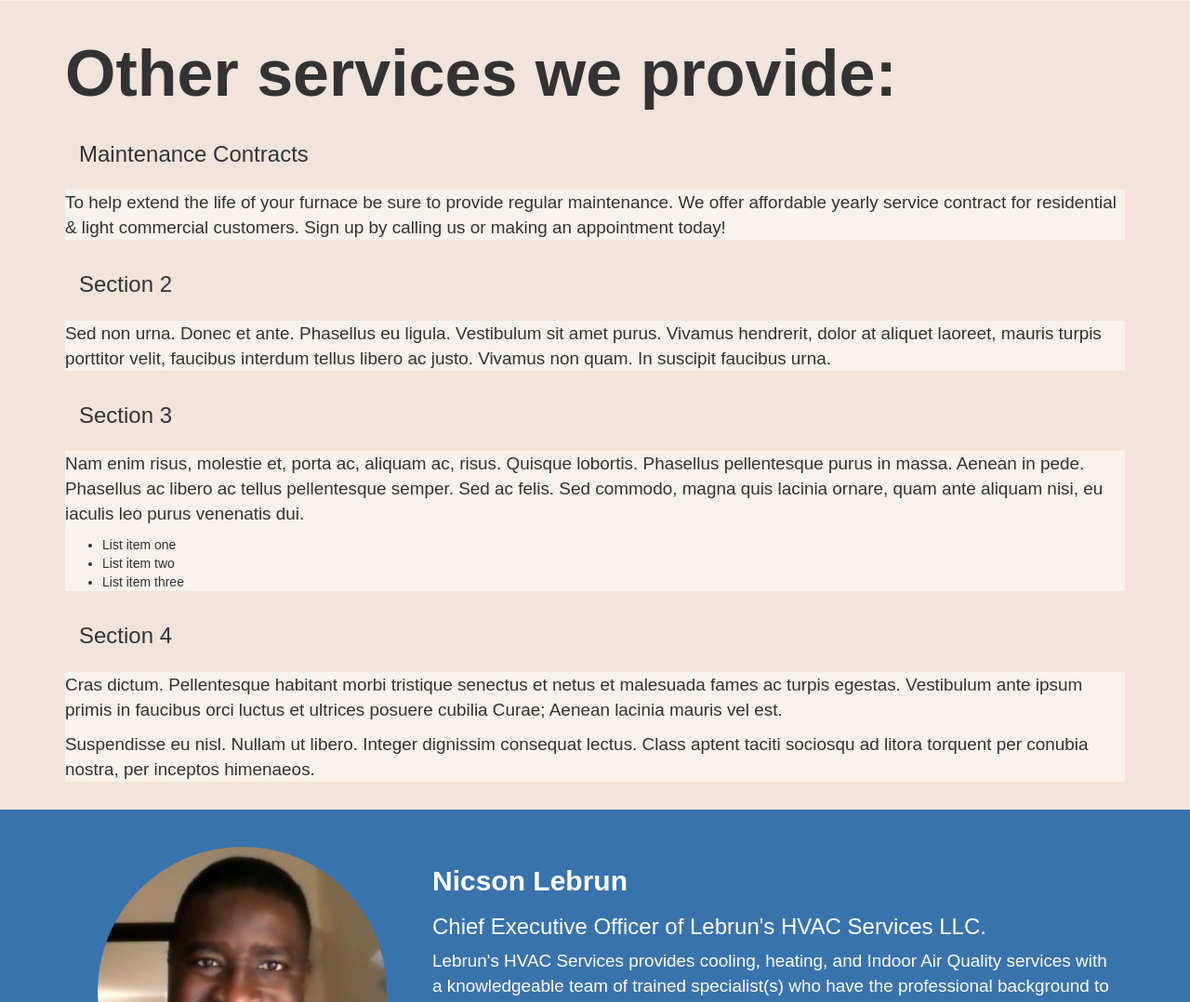
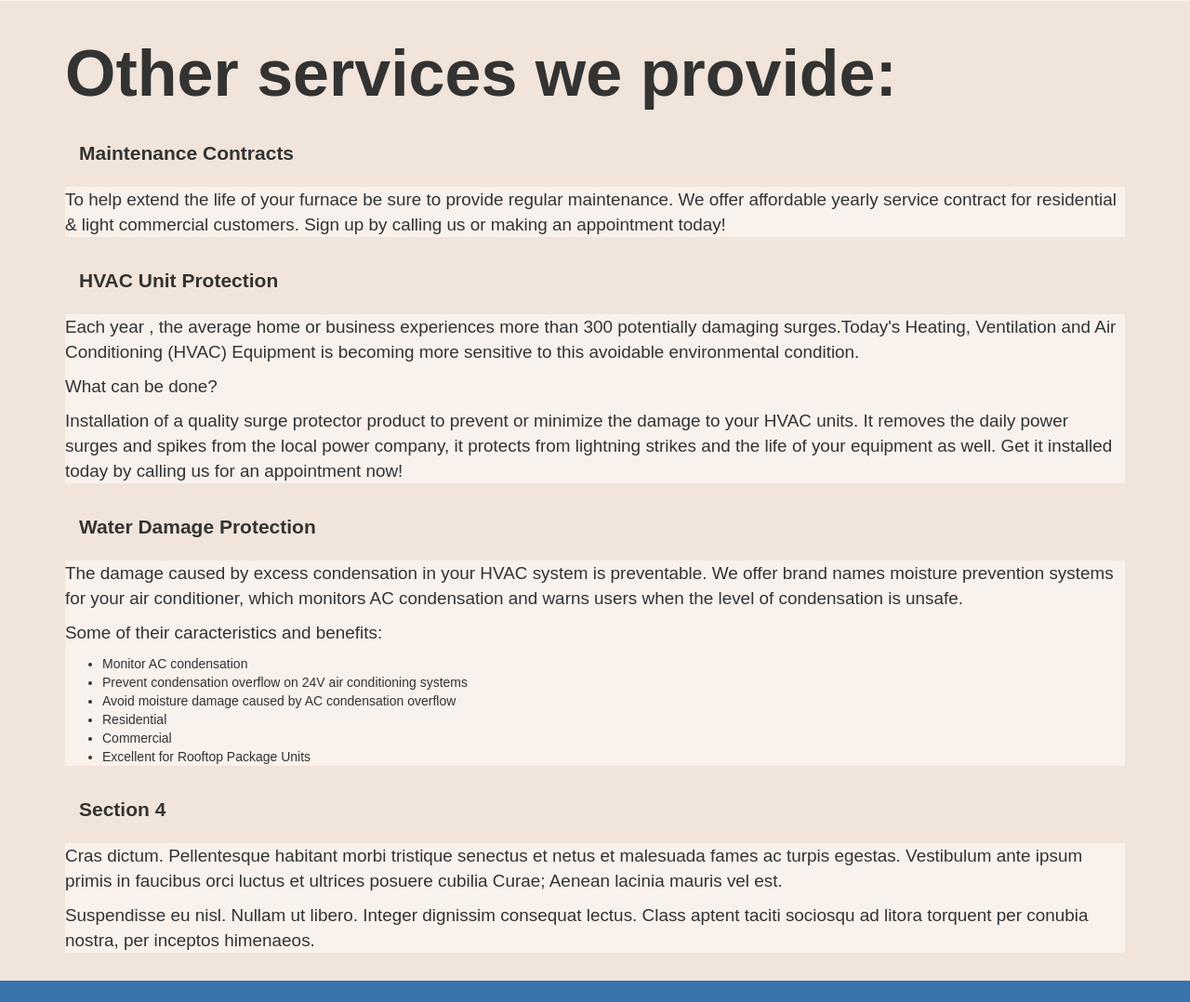
Before and after one commit to npaul007/acPlumbingMasters, a PHP site: page / in a window 1280 px wide. Shown: the part 1691-2769 px from the top of the page at 93% size. Run offline with PHP 8.4, Linux system fonts and the light colour scheme; some libraries are stand-ins or nearby versions.

Commit message:
more content added to accordion

```diff
--- a/css/style.css
+++ b/css/style.css
@@ -193,6 +193,8 @@ p{
 #accordion h3{
 	background: #f1e4da;
 	padding: 15px;
+	font-size: 1.5em;
+	font-weight: bold;
 }
 
 #accordion div {
--- a/index.html
+++ b/index.html
@@ -118,28 +118,28 @@ My portfolio: https://github.com/npaul007
 					   To help extend the life of your furnace be sure to provide regular maintenance.  We offer affordable yearly service contract for residential & light commercial customers. Sign up by calling us or making an appointment today!
 					    </p>
 					  </div>
-					  <h3>Section 2</h3>
+					  <h3>HVAC Unit Protection</h3>
 					  <div>
 					    <p>
-					    Sed non urna. Donec et ante. Phasellus eu ligula. Vestibulum sit amet
-					    purus. Vivamus hendrerit, dolor at aliquet laoreet, mauris turpis porttitor
-					    velit, faucibus interdum tellus libero ac justo. Vivamus non quam. In
-					    suscipit faucibus urna.
-					    </p>
+					  Each year , the average home or business experiences more than 300 potentially damaging surges.Today's Heating, Ventilation and Air Conditioning (HVAC) Equipment is becoming more sensitive to this avoidable environmental condition.</p>
+					  <p>
+						What can be done?</p>
+						<p>
+						Installation of a quality surge protector product to prevent or minimize the damage to your HVAC units. It removes the daily power surges and spikes from the local power company, it protects from lightning strikes and the life of your equipment as well. Get it installed today by calling us for an appointment now!
+						</p>
 					  </div>
-					  <h3>Section 3</h3>
+					  <h3>Water Damage Protection</h3>
 					  <div>
-					    <p>
-					    Nam enim risus, molestie et, porta ac, aliquam ac, risus. Quisque lobortis.
-					    Phasellus pellentesque purus in massa. Aenean in pede. Phasellus ac libero
-					    ac tellus pellentesque semper. Sed ac felis. Sed commodo, magna quis
-					    lacinia ornare, quam ante aliquam nisi, eu iaculis leo purus venenatis dui.
-					    </p>
-					    <ul>
-					      <li>List item one</li>
-					      <li>List item two</li>
-					      <li>List item three</li>
-					    </ul>
+						<p>The damage caused by excess condensation in your HVAC system is preventable. We offer brand names moisture prevention systems for your air conditioner, which monitors AC condensation and warns users when the level of condensation is unsafe.</p>
+						<p>Some of their caracteristics and benefits:</p>
+						<ul>
+							<li>Monitor AC condensation</li>
+							<li>Prevent condensation overflow on 24V air conditioning systems</li>
+							<li>Avoid moisture damage caused by AC condensation overflow</li>
+							<li>Residential</li>
+							<li>Commercial</li>
+							<li>Excellent for Rooftop Package Units</li>
+						</ul>
 					  </div>
 					  <h3>Section 4</h3>
 					  <div>
```
